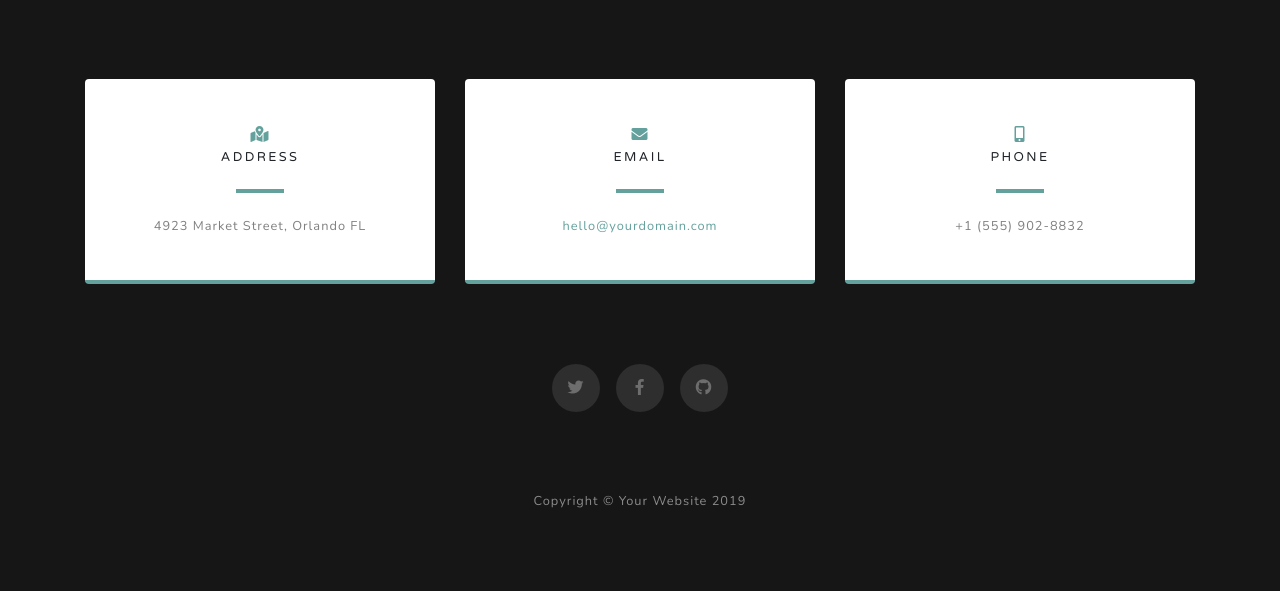
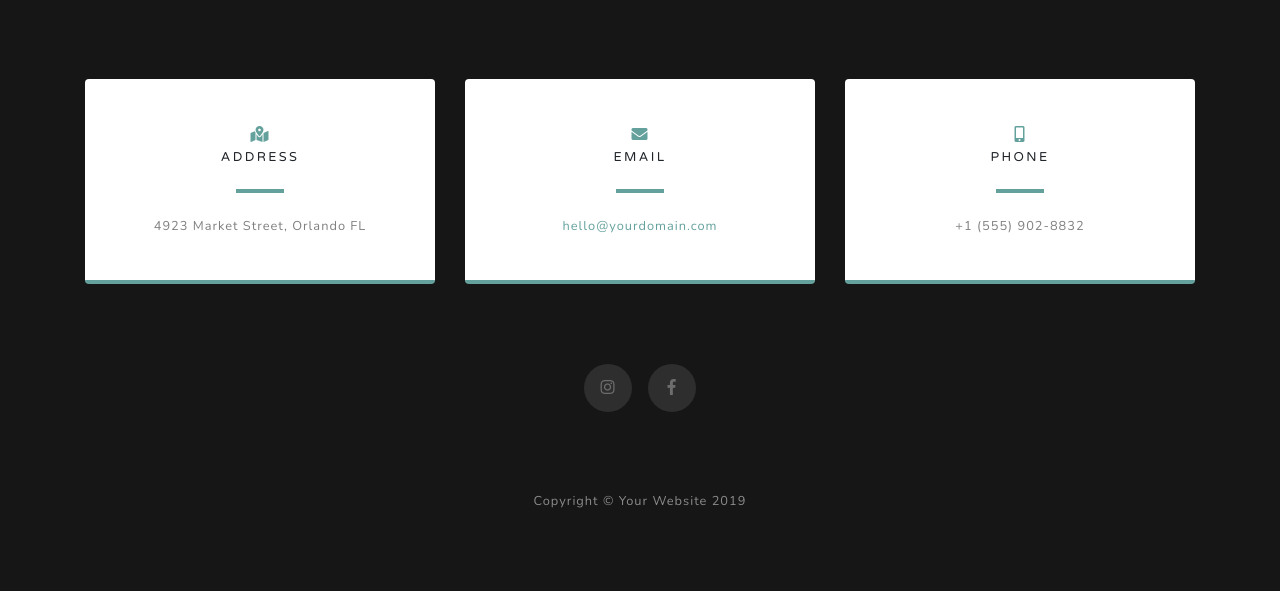
Before and after one commit to kunalupadya/dspwebsite, a Django app: page / in a window 1280 px wide. Shown: the part 3621-4212 px from the top of the page. Run offline with Django 3.2, Linux system fonts and the light colour scheme; some libraries are stand-ins or nearby versions.

Commit message:
added social media links

```diff
--- a/mainwebsite/templates/main/index.html
+++ b/mainwebsite/templates/main/index.html
@@ -247,15 +247,15 @@
       </div>
 
       <div class="social d-flex justify-content-center">
-        <a href="#" class="mx-2">
-          <i class="fab fa-twitter"></i>
+        <a href="https://www.instagram.com/duke.dsp/" target="_blank" class="mx-2">
+          <i class="fab fa-instagram"></i>
         </a>
-        <a href="#" class="mx-2">
+        <a href="https://www.facebook.com/dukedspsigmatau/" target="_blank" class="mx-2">
           <i class="fab fa-facebook-f"></i>
         </a>
-        <a href="#" class="mx-2">
-          <i class="fab fa-github"></i>
-        </a>
+{#        <a href="#" class="mx-2">#}
+{#          <i class="fab fa-github"></i>#}
+{#        </a>#}
       </div>
 
     </div>
```
